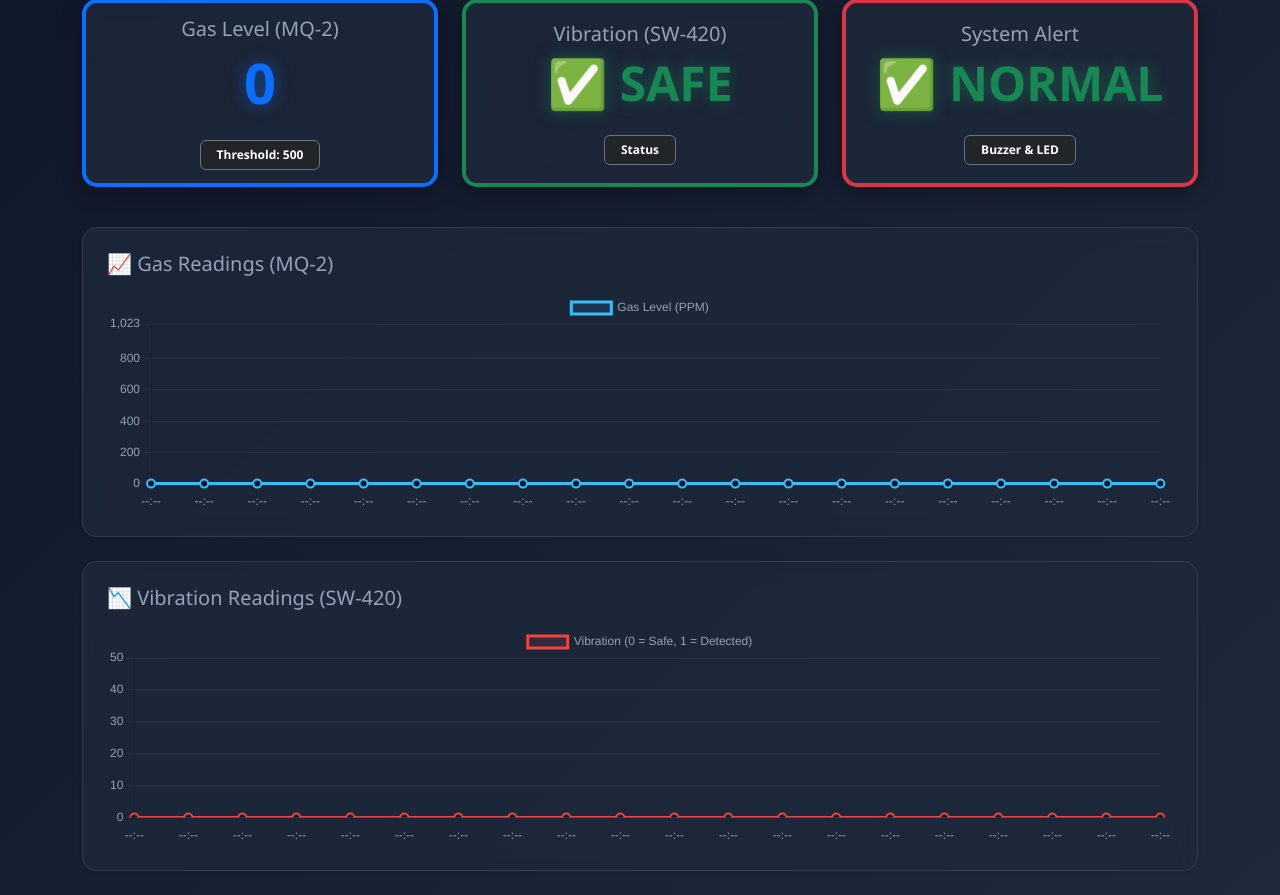
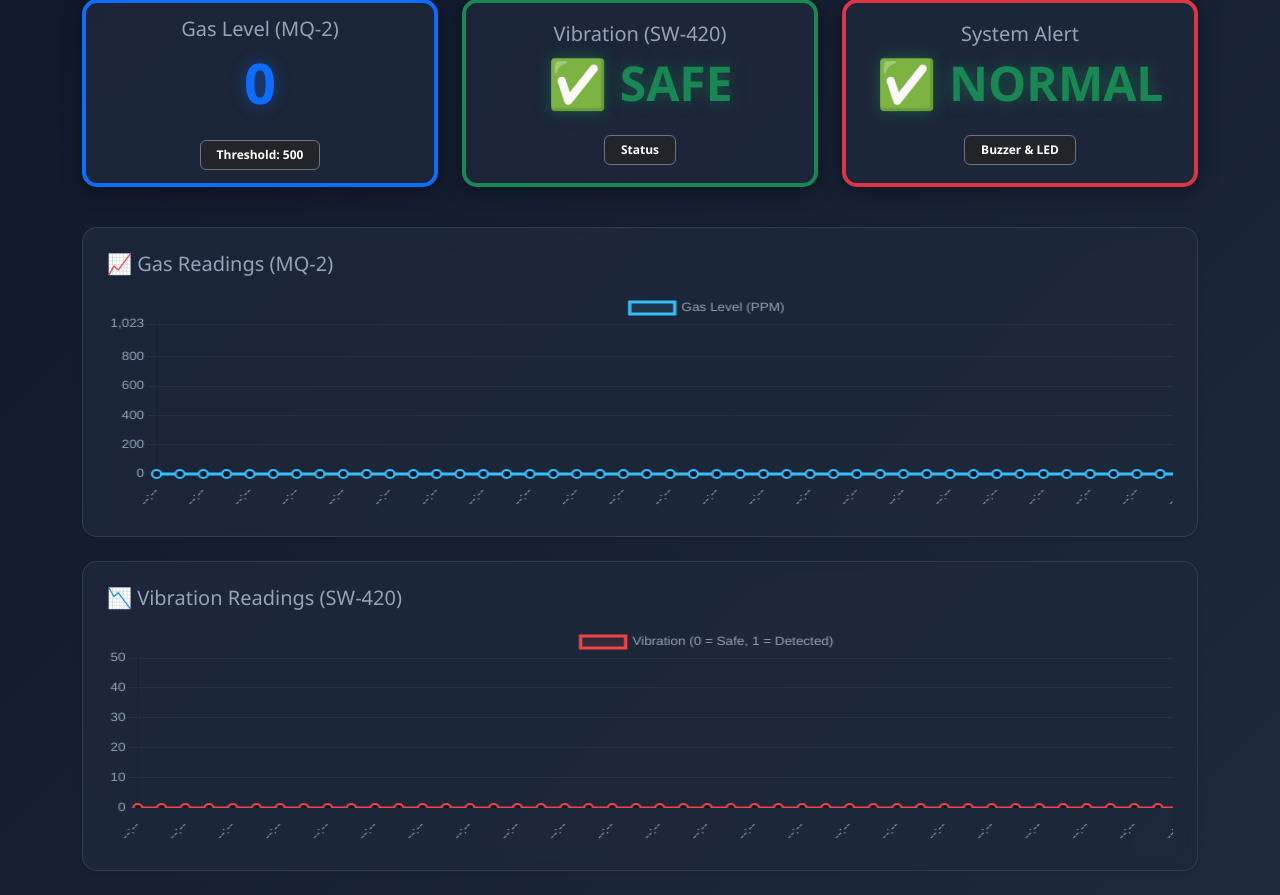
Before and after one commit to ryankenneth123/sensor_monitoring, a Flask app: page / in a window 1280 px wide. Shown: the part 119-1014 px from the top of the page. Run offline with Flask 3, Linux system fonts and the light colour scheme; data that the repository does not hold is empty.

Commit message:
Added horizontal scrollbar to graphs and expanded data limit

```diff
--- a/app.py
+++ b/app.py
@@ -19,8 +19,8 @@ def index():
 @app.route('/api/data')
 def get_sensor_data():
     try:
-        # Kukuha tayo ng huling 20 readings mula sa Supabase
-        response = supabase.table('sensor_readings').select('*').order('created_at', desc=False).limit(20).execute()
+        # Kukuha tayo ng huling 50 readings mula sa Supabase para may mai-scroll
+        response = supabase.table('sensor_readings').select('*').order('created_at', desc=False).limit(50).execute()
         data = response.data
 
         # Kung walang data sa database, magbalik ng zero values
@@ -29,14 +29,14 @@ def get_sensor_data():
                 'gas_value': 0,
                 'vibration': 0,
                 'alert': False,
-                'gas_history': [0]*20,
-                'vibration_history': [0]*20, # <--- ITO YUNG KULANG KANINA
-                'time_history': ['--:--']*20
+                'gas_history': [0]*50,
+                'vibration_history': [0]*50,
+                'time_history': ['--:--']*50
             })
 
         # I-extract ang data para sa graph
         gas_history = [row['gas_value'] for row in data]
-        vibration_history = [row['vibration_value'] for row in data] # <--- IDINAGDAG NATIN ITO
+        vibration_history = [row['vibration_value'] for row in data]
 
         # Kunin lang yung oras (HH:MM:SS) mula sa timestamp
         time_history = []
@@ -59,7 +59,7 @@ def get_sensor_data():
             'vibration': vibration,
             'alert': alert,
             'gas_history': gas_history,
-            'vibration_history': vibration_history, # <--- IDINAGDAG NATIN ITO
+            'vibration_history': vibration_history,
             'time_history': time_history
         })
 
--- a/templates/index.html
+++ b/templates/index.html
@@ -46,6 +46,37 @@
             padding: 1.5rem;
             min-height: 280px;
         }
+
+        /* --- BAGONG CSS PARA SA SCROLLBAR --- */
+        .graph-scroll-wrapper {
+            height: 220px;
+            width: 100%;
+            overflow-x: auto; /* Nagdadagdag ng horizontal scrollbar */
+            overflow-y: hidden;
+            border-radius: 8px;
+            /* Custom scrollbar styling para bagay sa dark mode */
+            scrollbar-width: thin;
+            scrollbar-color: #38bdf8 #1e293b;
+        }
+
+        .graph-scroll-wrapper canvas {
+            height: 100% !important;
+            min-width: 1200px; /* Pinipilit niyang lumawak para mag-scroll */
+        }
+
+        /* Para sa Chrome/Safari scrollbar */
+        .graph-scroll-wrapper::-webkit-scrollbar {
+            height: 8px;
+        }
+        .graph-scroll-wrapper::-webkit-scrollbar-track {
+            background: #1e293b;
+            border-radius: 10px;
+        }
+        .graph-scroll-wrapper::-webkit-scrollbar-thumb {
+            background: #38bdf8;
+            border-radius: 10px;
+        }
+        /* -------------------------------------- */
 
         /* Muted text color para sa mga labels */
         .text-secondary { color: #94a3b8 !important; }
@@ -117,7 +148,8 @@
                 <div class="card shadow-sm">
                     <div class="graph-card-body">
                         <h5 class="card-title text-secondary mb-3 text-start">📈 Gas Readings (MQ-2)</h5>
-                        <div style="height: 220px; width: 100%;">
+                        <!-- SCROLL WRAPPER DITO -->
+                        <div class="graph-scroll-wrapper">
                             <canvas id="gasChart"></canvas>
                         </div>
                     </div>
@@ -128,7 +160,8 @@
                 <div class="card shadow-sm">
                     <div class="graph-card-body">
                         <h5 class="card-title text-secondary mb-3 text-start">📉 Vibration Readings (SW-420)</h5>
-                        <div style="height: 220px; width: 100%;">
+                        <!-- SCROLL WRAPPER DITO -->
+                        <div class="graph-scroll-wrapper">
                             <canvas id="vibrationChart"></canvas>
                         </div>
                     </div>
@@ -162,7 +195,7 @@
             },
             options: {
                 responsive: true,
-                maintainAspectRatio: false,
+                maintainAspectRatio: false, // Importante ito para sa scroll
                 plugins: { legend: { labels: { color: '#94a3b8' } } },
                 scales: {
                     y: { beginAtZero: true, max: 1023, grid: { color: 'rgba(255, 255, 255, 0.05)' }, ticks: { color: '#94a3b8' } },
@@ -196,13 +229,13 @@
             },
             options: {
                 responsive: true,
-                maintainAspectRatio: false,
+                maintainAspectRatio: false, // Importante ito para sa scroll
                 plugins: { legend: { labels: { color: '#94a3b8' } } },
                 scales: {
                     y: {
                         min: 0,
-                        max: 50,   // <--- BINAGO NATIN ITO (0 to 50)
-                        ticks: { stepSize: 10, color: '#94a3b8' }, // <--- Steps ng 10 (0, 10, 20, 30, 40, 50)
+                        max: 50,   // 0 to 50 scale base sa request mo
+                        ticks: { stepSize: 10, color: '#94a3b8' },
                         grid: { color: 'rgba(255, 255, 255, 0.05)' }
                     },
                     x: { grid: { display: false }, ticks: { color: '#94a3b8' } }
```
